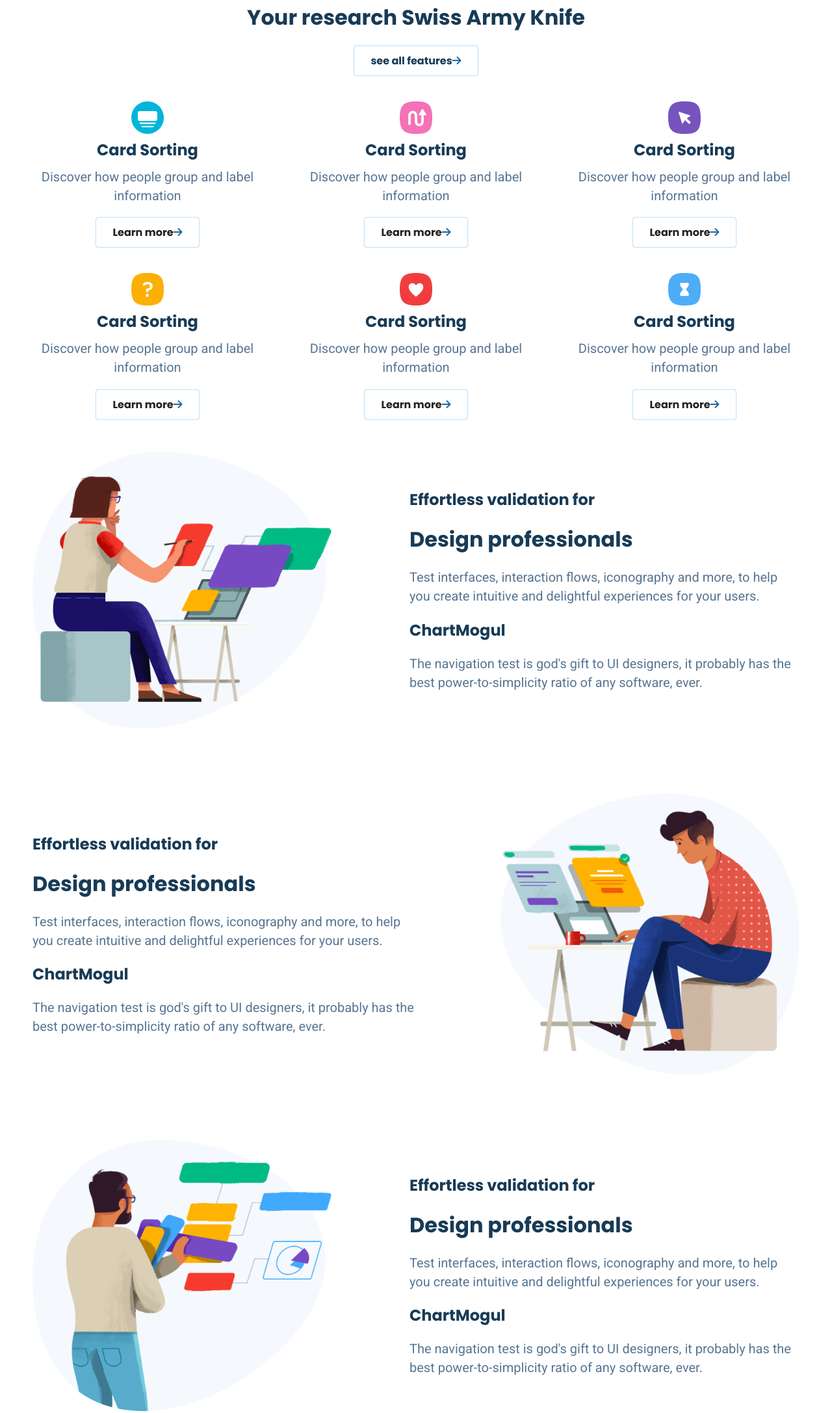
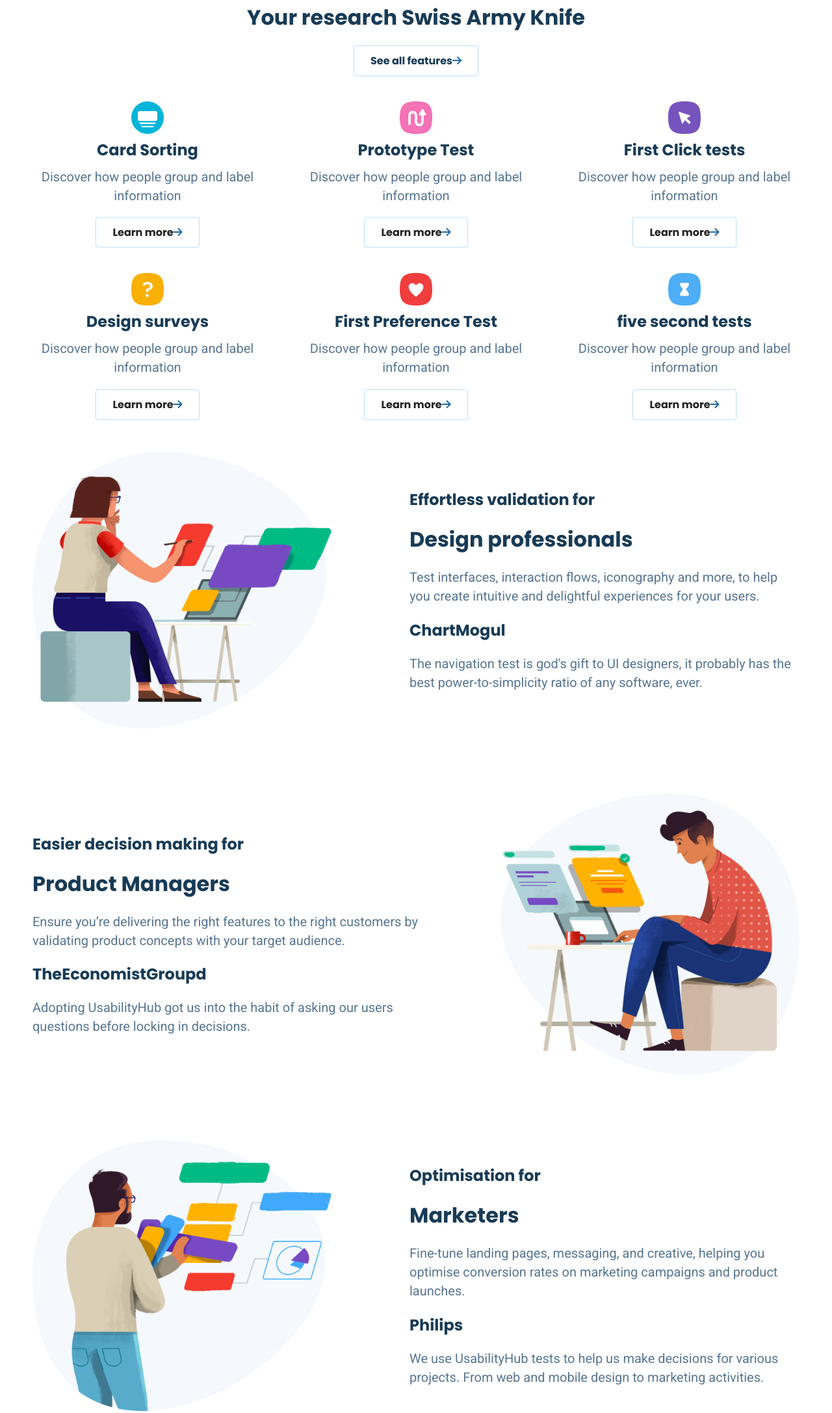
Before and after one commit to DharuvManchanda/CLONE-USABILITYHUB, a plain HTML site: page index.html in a window 1280 px wide. Shown: the part 879-3053 px from the top of the page at 65% size. Drawn offline with Linux system fonts and the light colour scheme.

Commit message:
Update index.html

```diff
--- a/index.html
+++ b/index.html
@@ -75,7 +75,7 @@
                 <h2>
                     Your research Swiss Army Knife
                     </p>
-                    <a href="#" class="secondary-btn">see all features<i class="fa-solid fa-arrow-right"></i></a>
+                    <a href="#" class="secondary-btn">See all features<i class="fa-solid fa-arrow-right"></i></a>
             </div>
             <div class="cards flex">
                 <div class="card">
@@ -86,31 +86,31 @@
                 </div>
                 <div class="card">
                     <img src="assets/asset 13.svg" alt="image">
-                    <h3>Card Sorting</h3>
+                    <h3>Prototype Test</h3>
                     <p>Discover how people group and label information</p>
                     <a href="#" class="secondary-btn">Learn more<i class="fa-solid fa-arrow-right"></i></a>
                 </div>
                 <div class="card">
                     <img src="assets/asset 14.svg" alt="image">
-                    <h3>Card Sorting</h3>
+                    <h3>First Click tests</h3>
                     <p>Discover how people group and label information</p>
                     <a href="#" class="secondary-btn">Learn more<i class="fa-solid fa-arrow-right"></i></a>
                 </div>
                 <div class="card">
                     <img src="assets/asset 15.svg" alt="image">
-                    <h3>Card Sorting</h3>
+                    <h3>Design surveys</h3>
                     <p>Discover how people group and label information</p>
                     <a href="#" class="secondary-btn">Learn more<i class="fa-solid fa-arrow-right"></i></a>
                 </div>
                 <div class="card">
                     <img src="assets/asset 16.svg" alt="image">
-                    <h3>Card Sorting</h3>
+                    <h3>First Preference Test</h3>
                     <p>Discover how people group and label information</p>
                     <a href="#" class="secondary-btn">Learn more<i class="fa-solid fa-arrow-right"></i></a>
                 </div>
                 <div class="card">
                     <img src="assets/asset 17.svg" alt="image">
-                    <h3>Card Sorting</h3>
+                    <h3>five second tests</h3>
                     <p>Discover how people group and label information</p>
                     <a href="#" class="secondary-btn">Learn more<i class="fa-solid fa-arrow-right"></i></a>
                 </div>
@@ -139,18 +139,7 @@
         <div class="left flex" style="flex-direction: row-reverse;">
             <img src="assets/asset 21.png" alt="">
             <div class="write flex">
-                <h4>
-                    Effortless validation for
-                </h4>
-
-                <h2> Design professionals</h2>
-                <p>Test interfaces, interaction flows, iconography and more, to help you create intuitive and delightful
-                    experiences for your users.</p>
-                <h4>ChartMogul</h4>
-                <p>The navigation test is god's gift to UI designers, it probably has the best power-to-simplicity ratio
-                    of
-                    any software, ever.</p>
-
+              <h4> Easier decision making for </h4> <h2>Product Managers</h2> <p>Ensure you’re delivering the right features to the right customers by validating product concepts with your target audience.</p> <h4>TheEconomistGroupd</h4> <p>Adopting UsabilityHub got us into the habit of asking our users questions before locking in decisions.</p>
             </div>
         </div>
     </section>
@@ -158,17 +147,7 @@
         <div class="left flex">
             <img src="assets/asset 24.png" alt="image">
             <div class="write flex">
-                <h4>
-                    Effortless validation for
-                </h4>
-
-                <h2> Design professionals</h2>
-                <p>Test interfaces, interaction flows, iconography and more, to help you create intuitive and delightful
-                    experiences for your users.</p>
-                <h4>ChartMogul</h4>
-                <p>The navigation test is god's gift to UI designers, it probably has the best power-to-simplicity ratio
-                    of
-                    any software, ever.</p>
+         <h4> Optimisation for </h4> <h2>Marketers</h2> <p>Fine-tune landing pages, messaging, and creative, helping you optimise conversion rates on marketing campaigns and product launches.</p> <h4>Philips</h4> <p>We use UsabilityHub tests to help us make decisions for various projects. From web and mobile design to marketing activities. </p>
 
             </div>
         </div>
```
